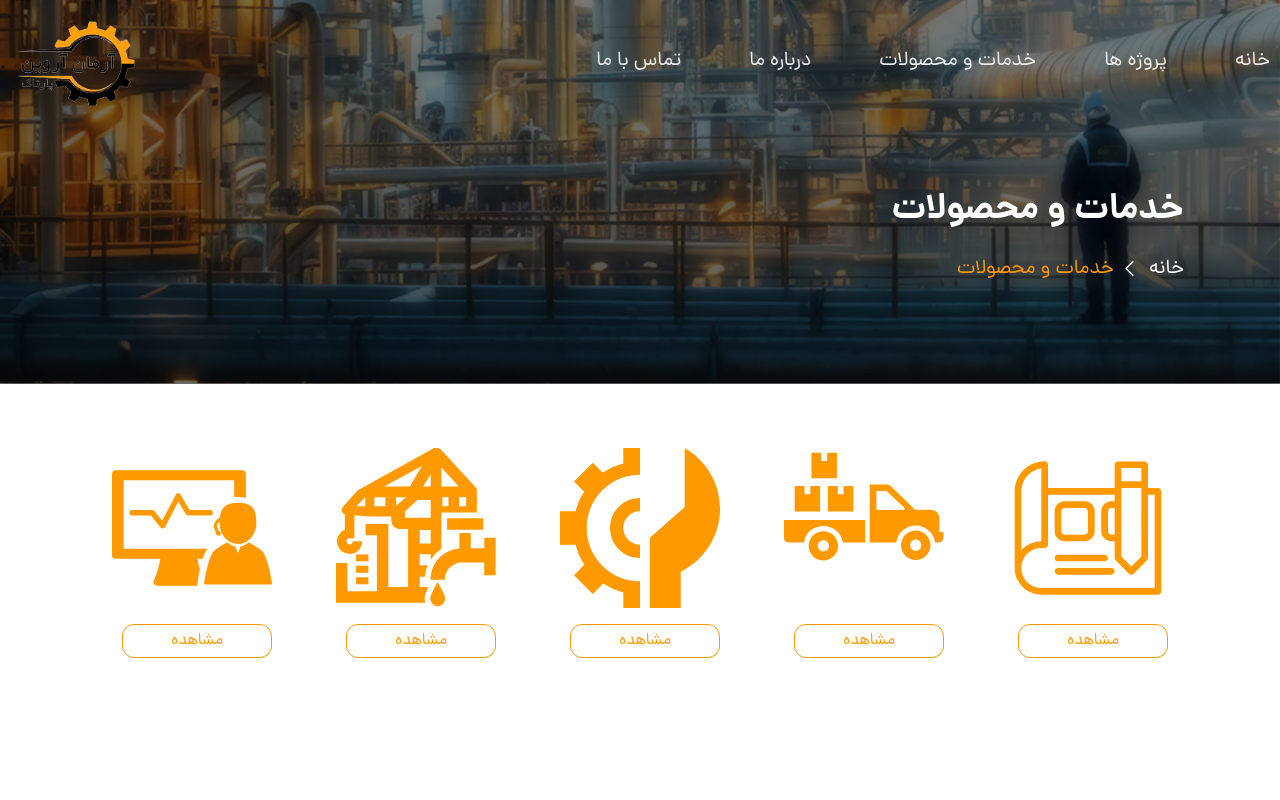
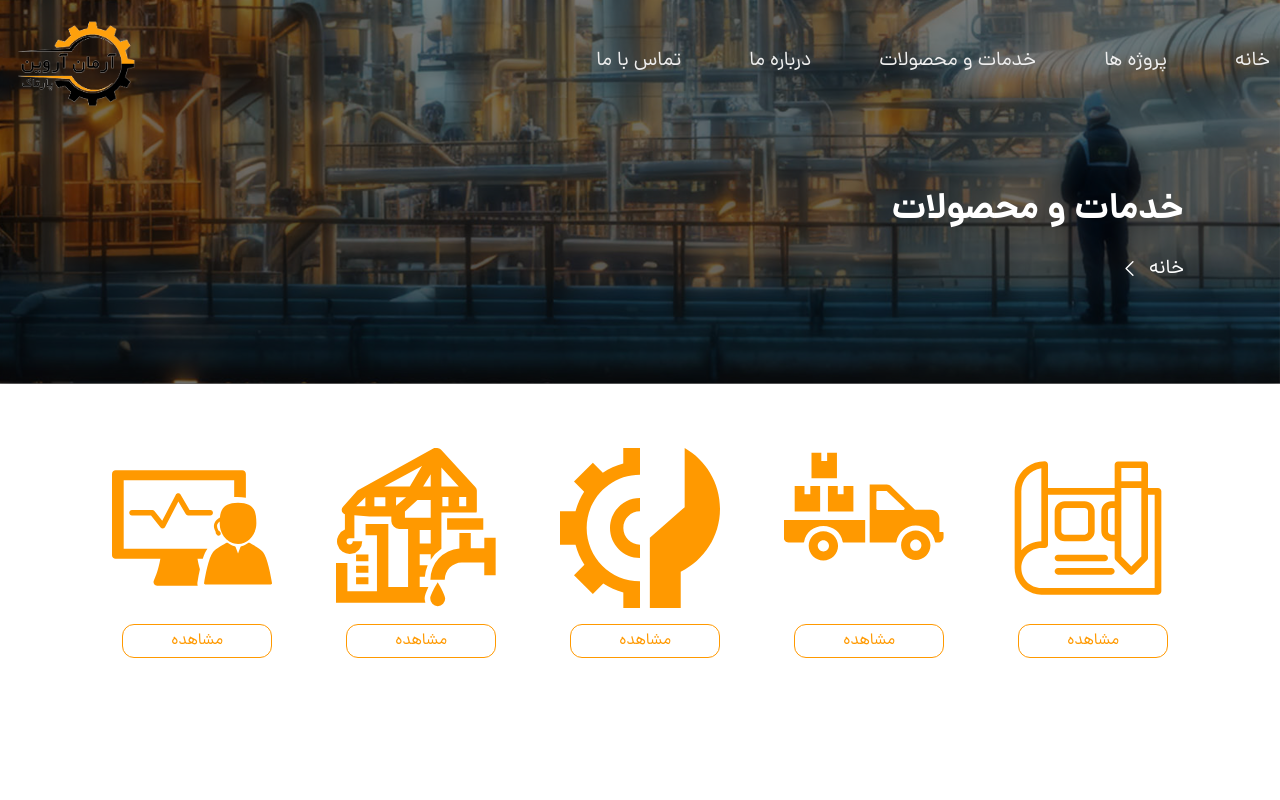
Before and after one commit to Msaeed144/armanarvinco, a Next.js app: page /services in a window 1280 px wide. Shown: the top 800 px of the page. Built offline with nearby package versions, Linux system fonts and the light colour scheme.

Commit message:
changes some BreadCrumb conditions

```diff
--- a/src/components/‌‌BreadCrumb.tsx
+++ b/src/components/‌‌BreadCrumb.tsx
@@ -18,18 +18,6 @@ function BreadCrumb() {
       return "تماس با ما";
     } else if (pathName == "/projects") {
       return "پروژه ها";
-    }else if (pathName == "/equipment-supply"){
-      return "تامین تجهیزات"
-    } else if (pathName =="/designing"){
-      return "طراحی"
-    } else if (pathName == "/Installation-setup"){
-      return "نصب و راه اندازی"
-    }else if (pathName == "/operation"){
-      return "بهره برداری"
-    }else if (pathName == "/consulting-troubleshooting"){
-      return "مشاوره و عیب یابی"
-    }else if (pathName == "/services"){
-      return "خدمات و محصولات"
     } else if (splitPathName.length > 2 && splitPathName[1]=="projects" ) {
       const x = `پروژه شماره `;
       const y = splitPathName[2];
```
